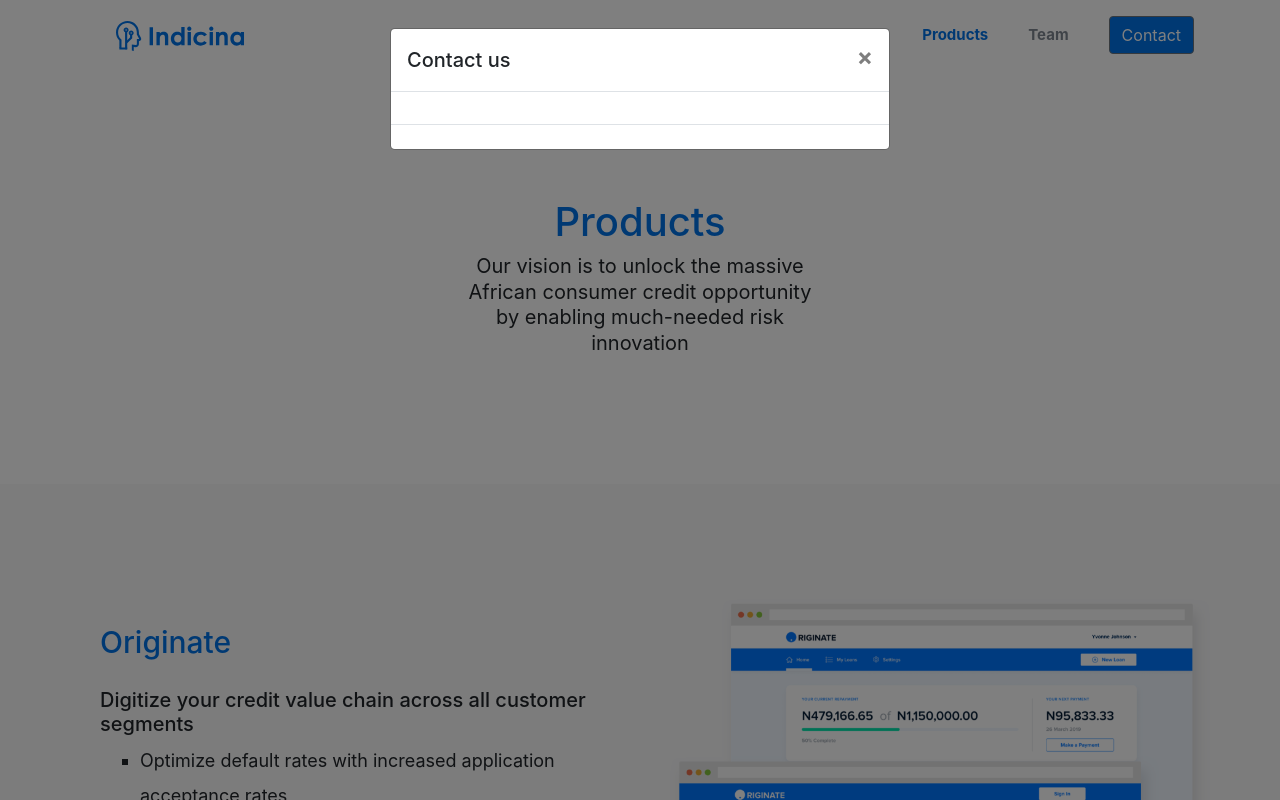
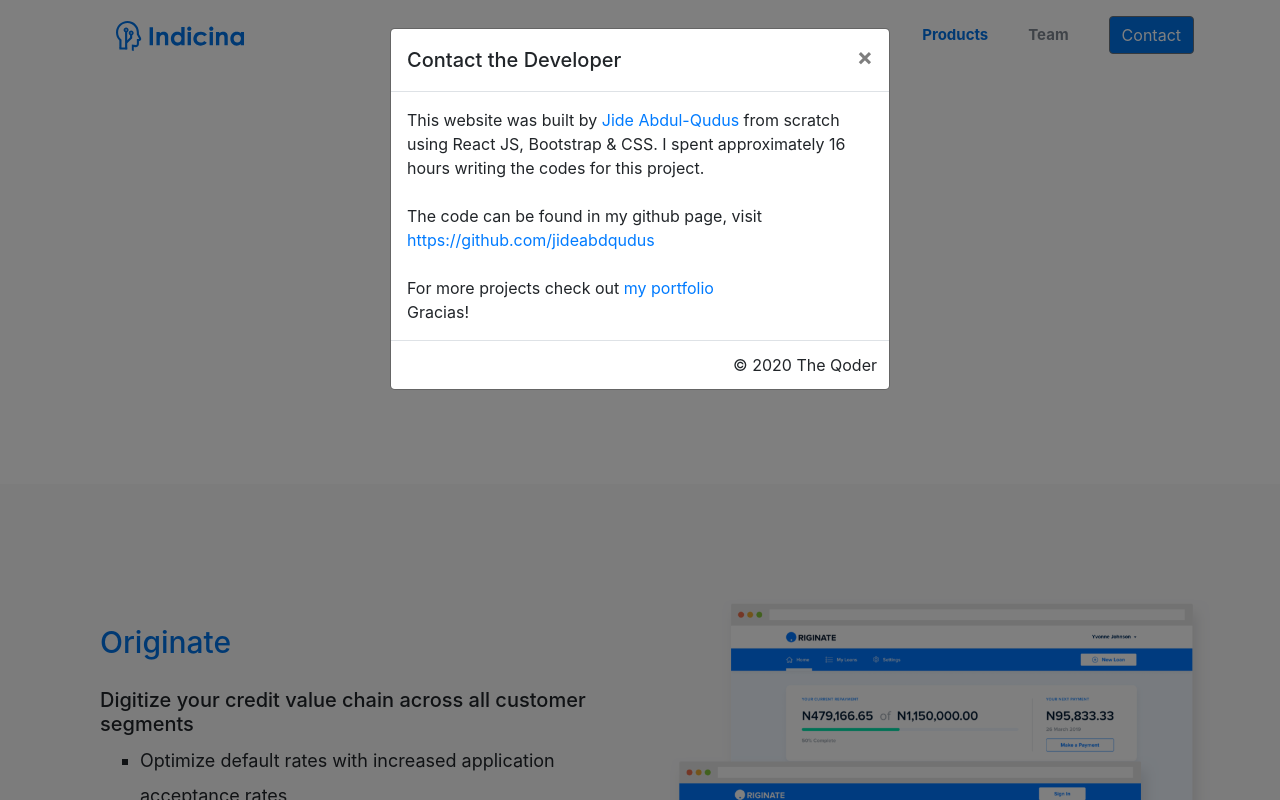
Before and after one commit to jideabdqudus/indicina, a React (Create React App) app: page /products in a window 1280 px wide. Both pictures are taken after a click on the button "Contact". Shown: the top 800 px of the page. Built offline with nearby package versions, Linux system fonts and the light colour scheme.

Commit message:
Added Commit

```diff
--- a/src/layout/ProductsBar.js
+++ b/src/layout/ProductsBar.js
@@ -60,9 +60,31 @@ const ProductsBar = (props) => {
               <span>Contact</span>
             </Button>
             <Modal isOpen={modal} toggle={toggle2}>
-              <ModalHeader toggle={toggle2}>Contact us</ModalHeader>
-              <ModalBody></ModalBody>
-              <ModalFooter></ModalFooter>
+              <ModalHeader toggle={toggle2}>Contact the Developer</ModalHeader>
+              <ModalBody>
+                This website was built by{" "}
+                <a href="https://abdulqudus.com" target="__blank">
+                  Jide Abdul-Qudus
+                </a>{" "}
+                from scratch using React JS, Bootstrap & CSS. I spent
+                approximately 16 hours writing the codes for this project.
+                <br />
+                <br />
+                The code can be found in my github page, visit{" "}
+                <a href="https://github.com/jideabdqudus">
+                  https://github.com/jideabdqudus
+                </a>
+                <br />
+                <br />
+                For more projects check out{" "}
+                <a href="https://abdulqudus.com" target="__blank">
+                  my portfolio
+                </a>
+                <br />
+                Gracias!
+                <br />
+              </ModalBody>
+              <ModalFooter>© 2020 The Qoder</ModalFooter>
             </Modal>
           </NavbarText>
         </Collapse>
--- a/src/layout/TeamBar.js
+++ b/src/layout/TeamBar.js
@@ -60,9 +60,31 @@ const TeamBar = (props) => {
               <span>Contact</span>
             </Button>
             <Modal isOpen={modal} toggle={toggle2}>
-              <ModalHeader toggle={toggle2}>Contact us</ModalHeader>
-              <ModalBody></ModalBody>
-              <ModalFooter></ModalFooter>
+              <ModalHeader toggle={toggle2}>Contact the Developer</ModalHeader>
+              <ModalBody>
+                This website was built by{" "}
+                <a href="https://abdulqudus.com" target="__blank">
+                  Jide Abdul-Qudus
+                </a>{" "}
+                from scratch using React JS, Bootstrap & CSS. I spent
+                approximately 16 hours writing the codes for this project.
+                <br />
+                <br />
+                The code can be found in my github page, visit{" "}
+                <a href="https://github.com/jideabdqudus">
+                  https://github.com/jideabdqudus
+                </a>
+                <br />
+                <br />
+                For more projects check out{" "}
+                <a href="https://abdulqudus.com" target="__blank">
+                  my portfolio
+                </a>
+                <br />
+                Gracias!
+                <br />
+              </ModalBody>
+              <ModalFooter>© 2020 The Qoder</ModalFooter>
             </Modal>
           </NavbarText>
         </Collapse>
```
